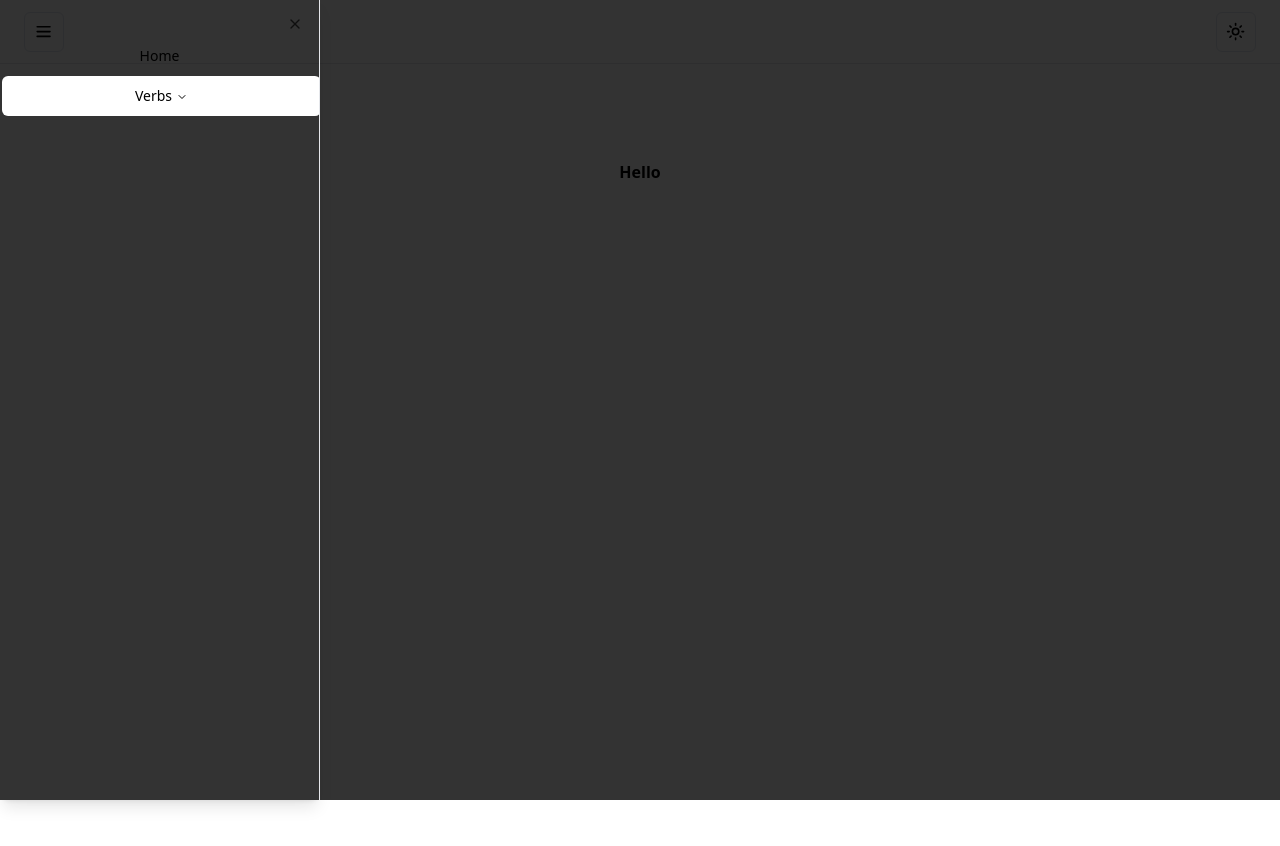
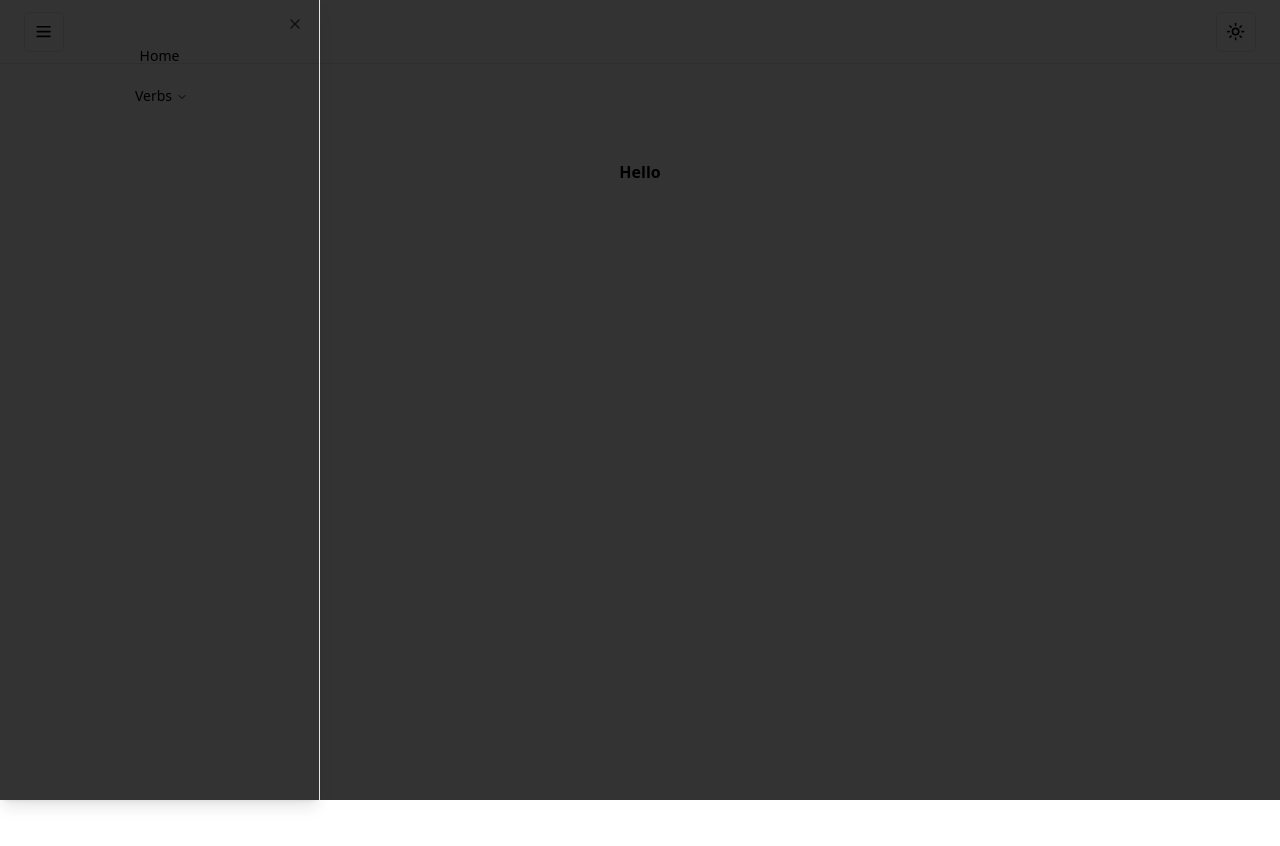
Before and after one commit to eg-heiti-christian/islenska-fyrir-mig, a Next.js app: page / in a window 1280 px wide. Both pictures are taken after a click on the button 44 px from the left and 31 px from the top of the page. Shown: the top 846 px of the page. Built offline with nearby package versions, Linux system fonts and the light colour scheme.

Commit message:
Created navigation menu with improved dropdown functionality

```diff
--- a/src/components/side-nav.tsx
+++ b/src/components/side-nav.tsx
@@ -2,16 +2,16 @@
 
 import React, { useState, useCallback } from "react"
 
-import { Menu } from "lucide-react";
+import { ChevronDown, Menu } from "lucide-react";
 
 import { Button } from "@/components/ui/button"
 import { Sheet, SheetContent, SheetTrigger } from "@/components/ui/sheet";
 import { ScrollArea } from "@/components/ui/scroll-area";
-import { NavigationMenu, NavigationMenuContent, NavigationMenuItem, NavigationMenuLink, NavigationMenuList, NavigationMenuTrigger } from "@/components/ui/navigation-menu";
+import { NavigationMenu, NavigationMenuItem, NavigationMenuLink, NavigationMenuList } from "@/components/ui/navigation-menu";
 
 type Menu = {
     label: string
-    submenu?: Submenu[]
+    submenu: Submenu[]
     href: string
 }
 
@@ -23,7 +23,8 @@ type Submenu = {
 const menus: Menu[] = [
     {
         label: "Home",
-        href: "/"
+        href: "/",
+        submenu: []
     },
     {
         label: "Verbs",
@@ -41,7 +42,12 @@ const menus: Menu[] = [
     }
 ];
 
-export default function SideNav() {
+interface SubMenuNavLinkProps {
+    menuItem: Menu;
+}
+function SubMenuNavLink(props: SubMenuNavLinkProps) {
+
+    const [expanded, setExpanded] = useState<boolean>(false);
 
     const getMenuContent = (submenus: Submenu[]) => {
         return submenus.map((submenuItem) => {
@@ -58,20 +64,32 @@ export default function SideNav() {
             )
         })
     }
+
+    return (
+        <>
+            <Button className="w-full group" data-expanded={expanded} variant="ghost" onClick={() => setExpanded(!expanded)}>
+                {props.menuItem.label}
+                <ChevronDown
+                    className="relative top-[1px] ml-1 h-3 w-3 transition duration-300 group-data-[expanded=true]:rotate-180"
+                    aria-hidden="true"
+                />
+            </Button>
+            <ul className={`grid w-full ${expanded ? "max-h-40" : "max-h-0"} overflow-hidden transition-[max-height] duration-300 ease-in`}>
+                {getMenuContent(props.menuItem.submenu)}
+            </ul>
+        </>
+    )
+}
+
+export default function SideNav() {
+
     const getNavLinks = useCallback(() => {
         return menus.map((menuItem) => {
-            if (menuItem.submenu) {
+            if (menuItem.submenu.length > 0) {
                 return (
-                    <NavigationMenuItem key={menuItem.label} className="w-full">
-                        <NavigationMenuTrigger className="w-full">
-                            {menuItem.label}
-                        </NavigationMenuTrigger>
-                        <NavigationMenuContent>
-                                <ul className="grid">
-                                    {getMenuContent(menuItem.submenu)}
-                                </ul>
-                        </NavigationMenuContent>
-                    </NavigationMenuItem>
+                    <SubMenuNavLink
+                        menuItem={menuItem}
+                    />
                 )
             } else {
                 return (
```
